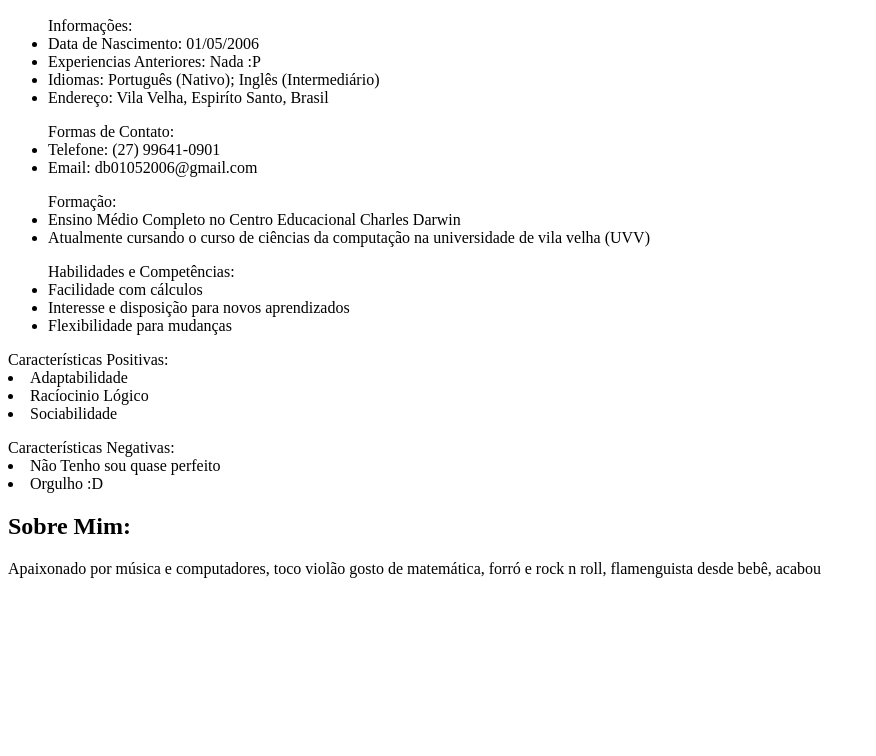
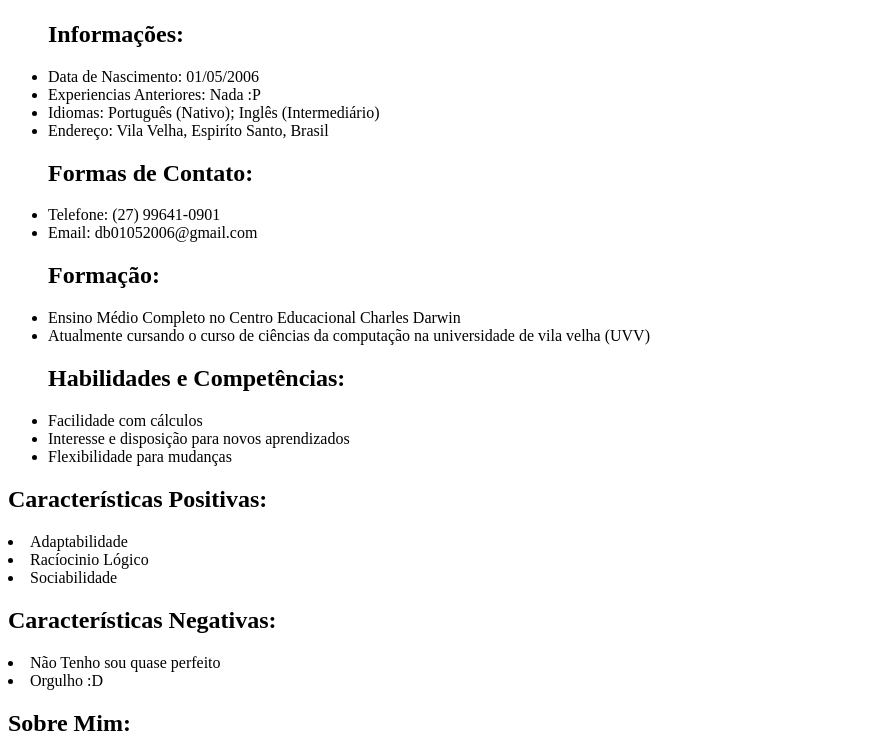
Before and after one commit to otaldodnl/projetouvvcuriculo2024, a plain HTML site: page curriculo.html in a window 1280 px wide. Shown: the part 505-1261 px from the top of the page, without its empty margins (0-876 px from the left). Before the commit the page ends 1099 px from the top, so only its background shows below. Drawn offline with Linux system fonts and the light colour scheme.

Commit message:
Add files via upload

```diff
--- a/curriculo.html
+++ b/curriculo.html
@@ -12,7 +12,7 @@
     <h1>Meu Curriculo</h1>
     <h2>Danilo de Aguiar Guerra Barbosa</h2>
     <img width="500px" src="https://i.ytimg.com/vi/ZZN2BRY1Hb8/maxresdefault.jpg" alt="dizem que parece comigo">
-    <ul>Informações:
+    <ul><h2>Informações:</h2>
         <li>Data de Nascimento: 01/05/2006</li>
         <li>Experiencias Anteriores: Nada :P</li>
         <li>Idiomas: Português (Nativo); Inglês
@@ -20,11 +20,11 @@
         </li>
         <li>Endereço: Vila Velha, Espiríto Santo, Brasil</li>
     </ul>
-    <ul>Formas de Contato:
+    <ul><h2>Formas de Contato:</h2>
         <li>Telefone: (27) 99641-0901</li>
         <li>Email: db01052006@gmail.com</li>
     </ul>
-    <ul>Formação:
+    <ul><h2>Formação:</h2>
         <li>Ensino Médio Completo no Centro Educacional
             Charles Darwin
         </li>
@@ -33,26 +33,24 @@
             (UVV)
         </li>
     </ul>
-    <ul>Habilidades e Competências:
+    <ul><h2>Habilidades e Competências:</h2>
         <li>Facilidade com cálculos</li>
         <li>Interesse e disposição para novos
             aprendizados
         </li>
         <li>Flexibilidade para mudanças</li>
     </ul>
-    <dl>Características Positivas:
+    <dl><h2>Características Positivas:</h2>
         <li>Adaptabilidade</li>
         <li>Racíocinio Lógico</li>
         <li>Sociabilidade</li>
     </dl>
-    <dl>Características Negativas:
+    <dl><h2>Características Negativas:</h2>
         <li>Não Tenho sou quase perfeito</li>
         <li>Orgulho :D</li>
     </dl>
     <h2>Sobre Mim:</h2>
-    <p>Apaixonado por música e computadores, toco violão
-        gosto de matemática, forró e rock n roll, flamenguista
-        desde bebê, acabou
+    <p>
     </p>
 
 </body>
```
